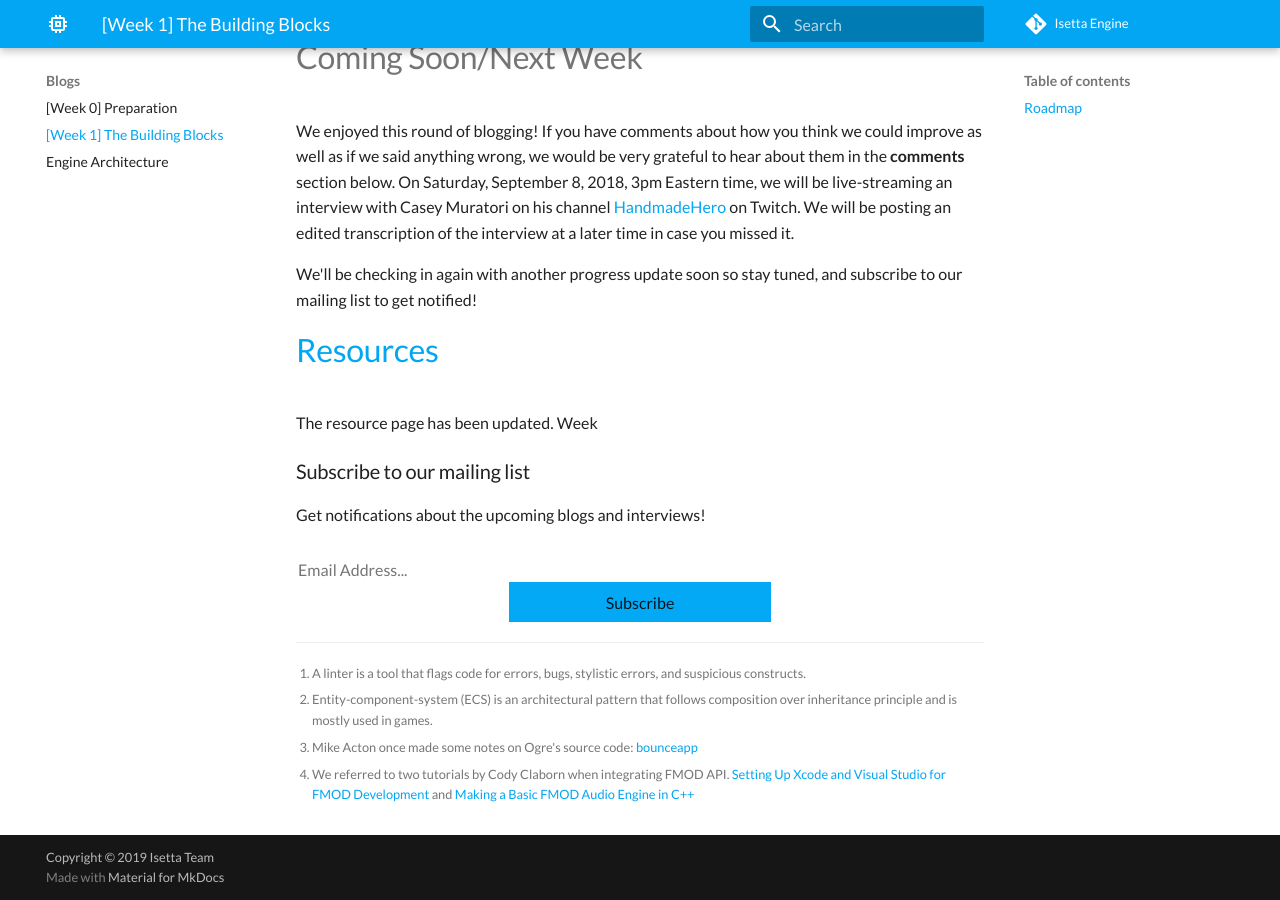
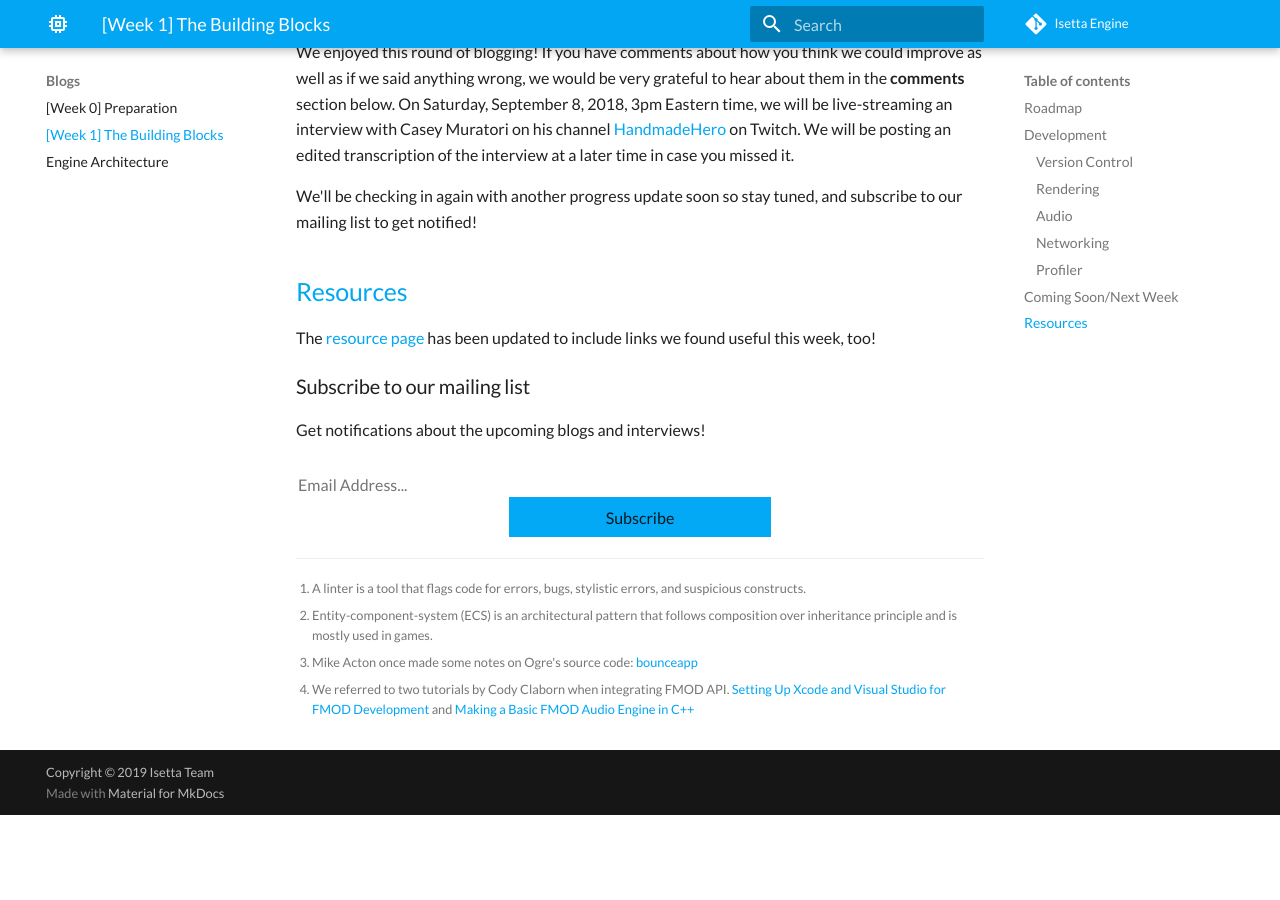
Before and after one commit to Isetta-Team/Isetta-Website-Raw, an MkDocs documentation site: the page built from docs/blogs/week-1.md, in a window 1280 px wide and 900 px high, scrolled down 7992 px. Built offline with MkDocs 1.6.1 and Material for MkDocs 9.7.7, drawn with Linux system fonts in a browser that asks for light colours; comment, search, counter and statistics services are not loaded; after the commit the page ends 8807 px from its top, so only the background shows below that.

Commit message:
Fixed links

```diff
--- a/docs/blogs/week-1.md
+++ b/docs/blogs/week-1.md
@@ -30,14 +30,14 @@ The final deadline is November 26, when we'll enter the feature lock phase. Duri
 ![Engine Architecture](../images/engine_architecture/finals.png "Final Architecture (11/26)")
 
 
-# Development
+## Development
 
 Based on our progress at the end of the first full week, we can what our team's four programmers accomplish would take 3-4 weeks for a single developer. It can be found on the [github repo](https://github.com/Isetta-Team/Isetta-Engine/tree/week-1) tagged with week-1.
 
 ![Engine Architecture](../images/engine_architecture/week1.png "Week 1 Progress Architecture")
 
 
-## Version Control
+### Version Control
 
 We chose Github as our version control platform as we are open sourcing the game engine and hosting a website with all the documents along with the engine.
 
@@ -46,7 +46,7 @@ We also established a workflow to help us collaborate effectively. We decided to
 ![Workflow Diagram](../images/blogs/workflow_diagram.png "Workflow Diagram")
 
 
-## Rendering
+### Rendering
 
 From our research, we narrowed our candidate libraries down to two: one is [Ogre](https://www.ogre3d.org/) and the other one is [Horde3D](http://horde3d.org/). Ogre is a powerful and flexible 3D graphics engine. It has a long history and is well known in the game industry for a while. In _Game Engine Architecture_, Jason Gregory described it as a well-architected, easy-to-learn and easy-to-use 3D rendering engine. Horde3D, relatively, is a younger 3D rendering engine, which just released its first stable release last year (2017).
 
@@ -75,9 +75,9 @@ In the first week, we made a simple wrapper around the Horde3D as a proof-of-con
 ![Horde3D Test](../images/blogs/horde3d_Isetta_test.png "Horde3D Test Render")
 
 
-## Audio
+### Audio
 
-With the requirements listed in our [architecture blog](engine-architecture.md/#audio) (a library which allows us to allocate the used memory ourselves and is widely used in the game industry) we started our research and found two strong candidates: OpenAL Soft and FMOD.
+With the requirements listed in our [architecture blog](engine-architecture.md#audio) (a library which allows us to allocate the used memory ourselves and is widely used in the game industry) we started our research and found two strong candidates: OpenAL Soft and FMOD.
 
 OpenAL caught our eyes first because it seemed related to OpenGL (it's not, but they do have other things in common), and we found an open source implementation of the standard named [OpenAL Soft](https://github.com/kcat/openal-soft). On the other hand, we had heard of FMOD because Unity uses it on several platforms, and we think it's a good candidate purely from the [huge list of games](https://www.fmod.com/games) (with some hit titles) that use it.
 
@@ -85,12 +85,12 @@ We chose to give OpenAL Soft a try first because it's open source, while FMOD is
 
 Then we decided to experiment with FMOD. It turns out that FMOD's low-level API is surprisingly easy to integrate and use, and has a [comprehensive documentation](https://www.fmod.com/resources/documentation-api). We were able to get the library integrated and play our first audio clip in 2 hours, with the help of some Getting Started tutorials [^4]. We think that, for novice engine programmers, these kind of tutorials are invaluable. They are a great way to introduce you to a new field and get you up and running quickly. Also, thanks to the FMOD documentation, we easily found the way to control its memory usage with [`Memory_Initialize()`](https://www.fmod.com/resources/documentation-api?page=content/generated/FMOD_Memory_Initialize.html#/). FMOD also provides a [tutorial](https://www.fmod.com/resources/documentation-api?page=content/generated/overview/memorysaving.html#/) on managing its memory!
 
-After stitching the FMOD API into our project, we continued using it to create a minimal audio engine. It takes care of loading sound files, managing loaded sound assets (with the help of [string-id](engine-architecture.md/#core)), playing sound, managing a sound's play mode, managing a sound's lifetime with pause/continue/stop, and prevent memory leaks. You can take a look at the source code: [`Audio.h`](https://github.com/Isetta-Team/Isetta-Engine/blob/code-review/Isetta/Isetta/Core/Audio/Audio.h), [`Audio.cpp`](https://github.com/Isetta-Team/Isetta-Engine/blob/code-review/Isetta/Isetta/Core/Audio/Audio.cpp)
+After stitching the FMOD API into our project, we continued using it to create a minimal audio engine. It takes care of loading sound files, managing loaded sound assets (with the help of [string-id](engine-architecture.md#core)), playing sound, managing a sound's play mode, managing a sound's lifetime with pause/continue/stop, and prevent memory leaks. You can take a look at the source code: [`Audio.h`](https://github.com/Isetta-Team/Isetta-Engine/blob/code-review/Isetta/Isetta/Core/Audio/Audio.h), [`Audio.cpp`](https://github.com/Isetta-Team/Isetta-Engine/blob/code-review/Isetta/Isetta/Core/Audio/Audio.cpp)
 
 [^4]: We referred to two tutorials by Cody Claborn when integrating FMOD API. [Setting Up Xcode and Visual Studio for FMOD Development](https://codyclaborn.me/tutorials/setting-up-xcode-and-visual-studio-for-fmod-development/) and [Making a Basic FMOD Audio Engine in C++](https://codyclaborn.me/tutorials/making-a-basic-fmod-audio-engine-in-c/)
 
 
-## Networking
+### Networking
 
 Our original plan for running low-level networking sockets was to use [Valve's GameNetworkingSockets](https://github.com/ValveSoftware/GameNetworkingSockets) because of the feature set it lists, which we hoped is extensive enough for us to avoid pitfalls in network programming. Other options were either too flimsy or too low-level, and since none of us have game networking experience, we want the most straightforward option possible.
 
@@ -103,7 +103,7 @@ Recently, we found another heavily featured networking library named [yojimbo](h
 We've yet to determine the fate of networking in our engine, so you'll likely hear more on that progress from us next time.
 
 
-## Profiler
+### Profiler
 
 For the profiler, we imported [Brofiler](http://brofiler.com/), a C++ game profiler developed by Vadim Slyusarev. We picked Brofiler because is it is a lightweight and made specifically for games (not software in general) and has an easy-to-read UI. The library is open-source and relatively easy to integrate, although it's a bit outdated and requires some rework for our project. To help keep followers of our work from reworking the profiler with their own engine, we created a fork of the original Brofiler repo with the necessary changes to get it running. It can be found [here](https://github.com/Isetta-Team/brofiler) and will likely make integration in your engine easier!
 
@@ -112,15 +112,15 @@ The Brofiler tool has also been used on the game _Skyforge_ and has been integra
 ![Brofiler](../images/blogs/brofiler.png "Brofiler")
 
 
-# Coming Soon/Next Week
+## Coming Soon/Next Week
 
 We enjoyed this round of blogging! If you have comments about how you think we could improve as well as if we said anything wrong, we would be very grateful to hear about them in the **comments** section below. On Saturday, September 8, 2018, 3pm Eastern time, we will be live-streaming an interview with Casey Muratori on his channel [HandmadeHero](https://www.twitch.tv/handmade_hero) on Twitch. We will be posting an edited transcription of the interview at a later time in case you missed it.
 
 We'll be checking in again with another progress update soon so stay tuned, and subscribe to our mailing list to get notified!
 
-# [Resources](../resources.md)
+## [Resources](../resources.md)
 
-The resource page has been updated. Week
+The [resource page](../resources.md) has been updated to include links we found useful this week, too!
 
 <!-- Begin MailChimp Signup Form -->
 <link href="//cdn-images.mailchimp.com/embedcode/classic-10_7.css" rel="stylesheet" type="text/css">
```
Also changed, not shown: docs/blogs/engine-architecture.md (+1 -1 lines), 1 other file.
